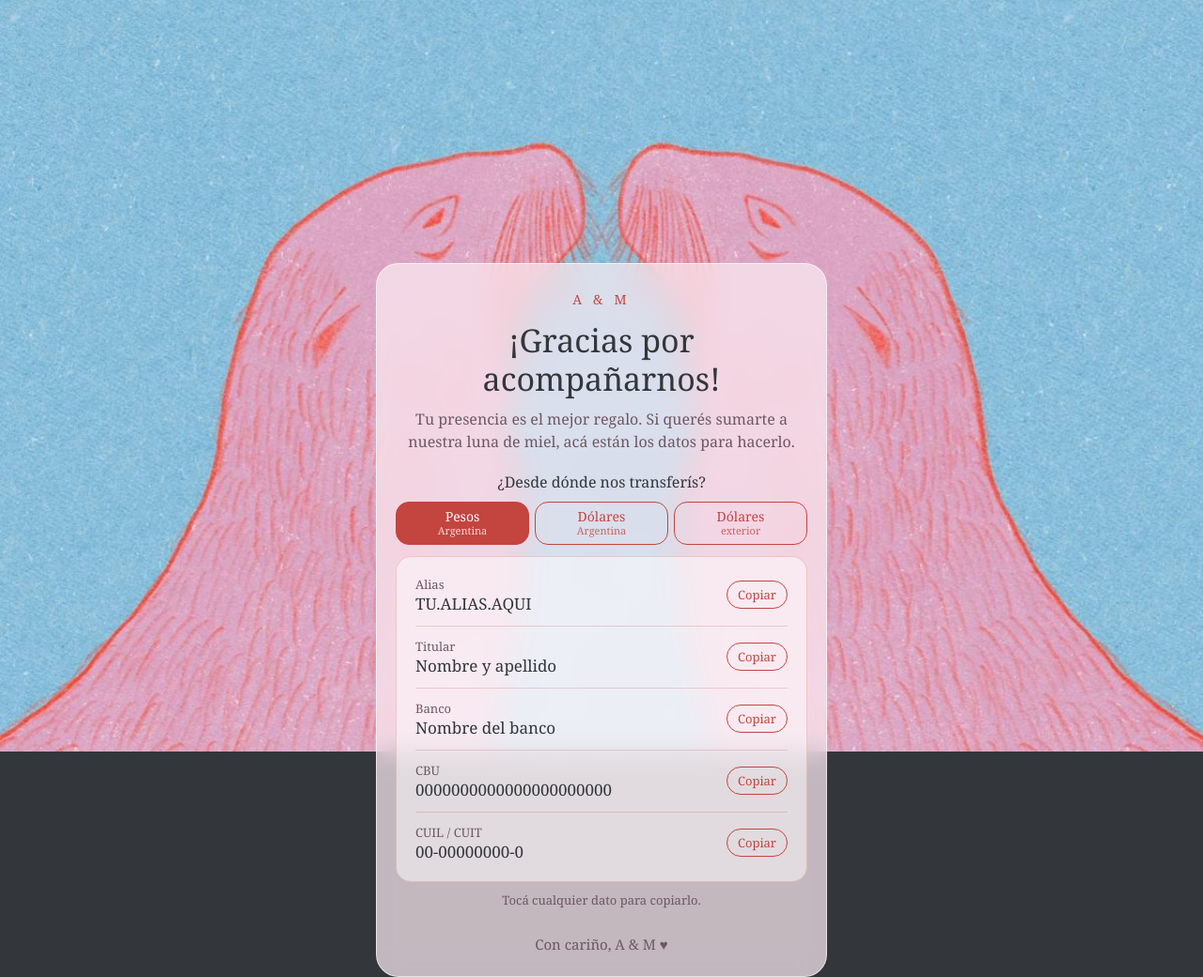
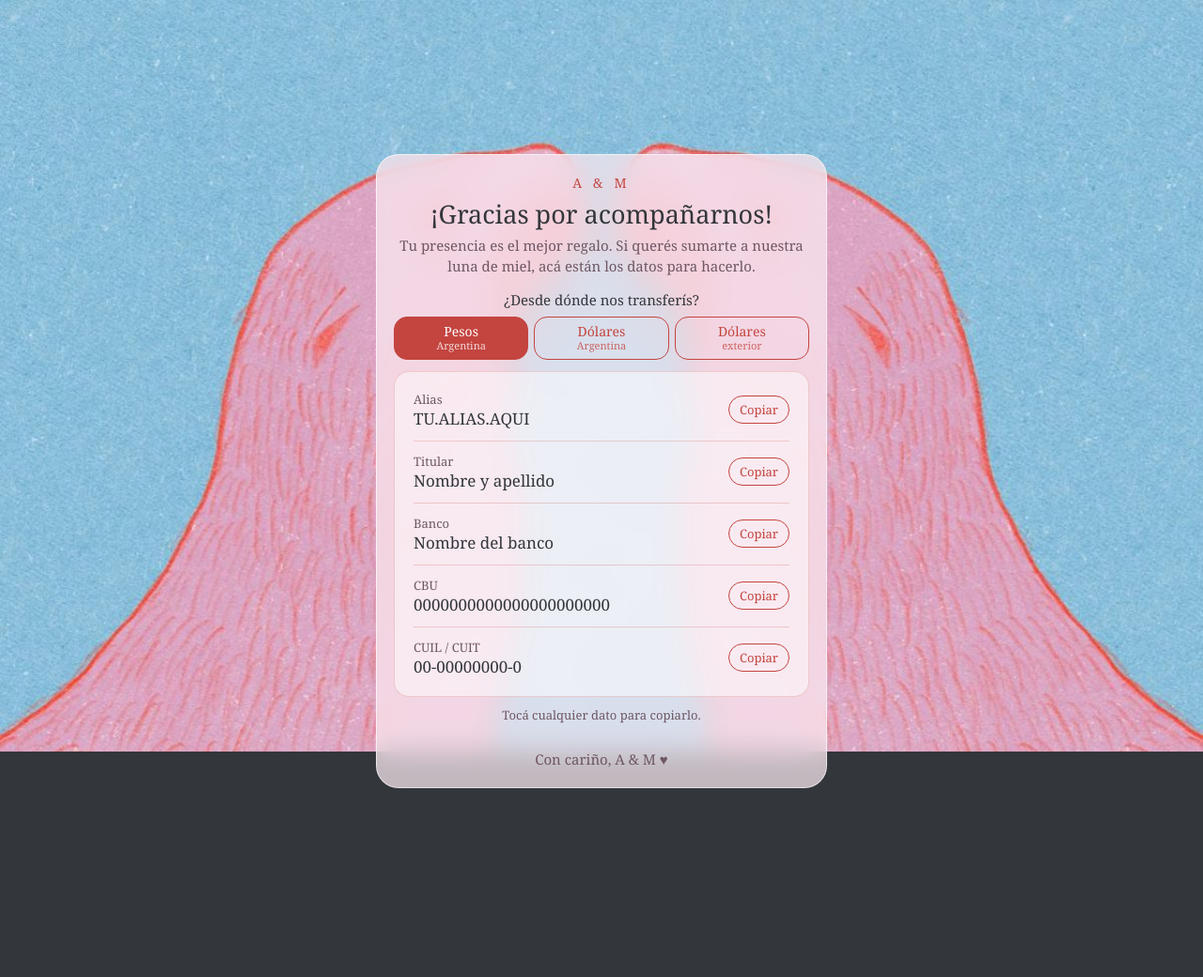
Before and after one commit to mferrerreyes-eng/regalo-azulymartin, a plain HTML site: page index.html in a window 1280 px wide. Shown: the whole page at 94% size. After the commit the page ends 871 px from the top, so only its background shows below. Drawn offline with Linux system fonts and the light colour scheme.

Commit message:
Subir el recuadro para ver los datos sin scrollear
Co-Authored-By: Claude Opus 5.5 <noreply@anthropic.com>
Claude-Session: https://claude.ai/code/session_01XRx2VZQTRVESxFi2Z95bJB

```diff
--- a/index.html
+++ b/index.html
@@ -2,6 +2,7 @@
 <html lang="es-AR">
 <head>
 <meta charset="utf-8">
+<meta name="color-scheme" content="light dark">
 <meta name="robots" content="noindex, nofollow">
 <meta name="viewport" content="width=device-width, initial-scale=1, viewport-fit=cover">
 <title>Nuestro regalo de casamiento</title>
@@ -16,13 +17,13 @@
 :root[data-theme="dark"]{--panel:rgba(40,42,47,.74);--card:rgba(255,255,255,.06);--text:#f6e8ef;--muted:#d7b6c6;--accent:#ee8f88;--accent-text:#33363b;--line:rgba(238,143,136,.25);--edge:rgba(255,255,255,.12);color-scheme:dark}
 *{box-sizing:border-box}
 html,body{margin:0;min-height:100%}
-body{background:#33363b;color:var(--text);font-family:Georgia,"Times New Roman",serif;display:flex;justify-content:center;padding:40px 16px}
+body{background:#33363b;color:var(--text);font-family:Georgia,"Times New Roman",serif;display:flex;justify-content:center;padding:12px 14px 32px}
 .bg{position:fixed;inset:0;z-index:-1;background:#87bfda url("fondo.jpg") center top/cover no-repeat}
-main{width:100%;max-width:480px;text-align:center;margin-top:max(30vh,200px);background:var(--panel);-webkit-backdrop-filter:blur(14px) saturate(1.1);backdrop-filter:blur(14px) saturate(1.1);border:1px solid var(--edge);border-radius:24px;padding:28px 20px 24px}
+main{width:100%;max-width:480px;text-align:center;margin-top:clamp(110px,19vh,220px);background:var(--panel);-webkit-backdrop-filter:blur(14px) saturate(1.1);backdrop-filter:blur(14px) saturate(1.1);border:1px solid var(--edge);border-radius:24px;padding:20px 18px 20px}
 .mono{font-size:14px;letter-spacing:.3em;color:var(--accent);text-transform:uppercase}
-h1{font-size:34px;font-weight:400;margin:14px 0 10px;line-height:1.2}
-.intro{color:var(--muted);line-height:1.5;margin:0 0 20px;font-size:16px}
-.ask{margin:0 0 10px;font-size:16px}
+h1{font-size:27px;font-weight:400;margin:8px 0 8px;line-height:1.15}
+.intro{color:var(--muted);line-height:1.45;margin:0 0 14px;font-size:15px}
+.ask{margin:0 0 8px;font-size:15px}
 .tabs{display:flex;gap:6px;margin-bottom:12px}
 .tab{flex:1;min-width:0;padding:7px 4px;border-radius:14px;border:1px solid var(--accent);background:transparent;color:var(--accent);font:inherit;font-size:14px;line-height:1.2;cursor:pointer}
 .tab small{display:block;font-size:11px;opacity:.8}
```
